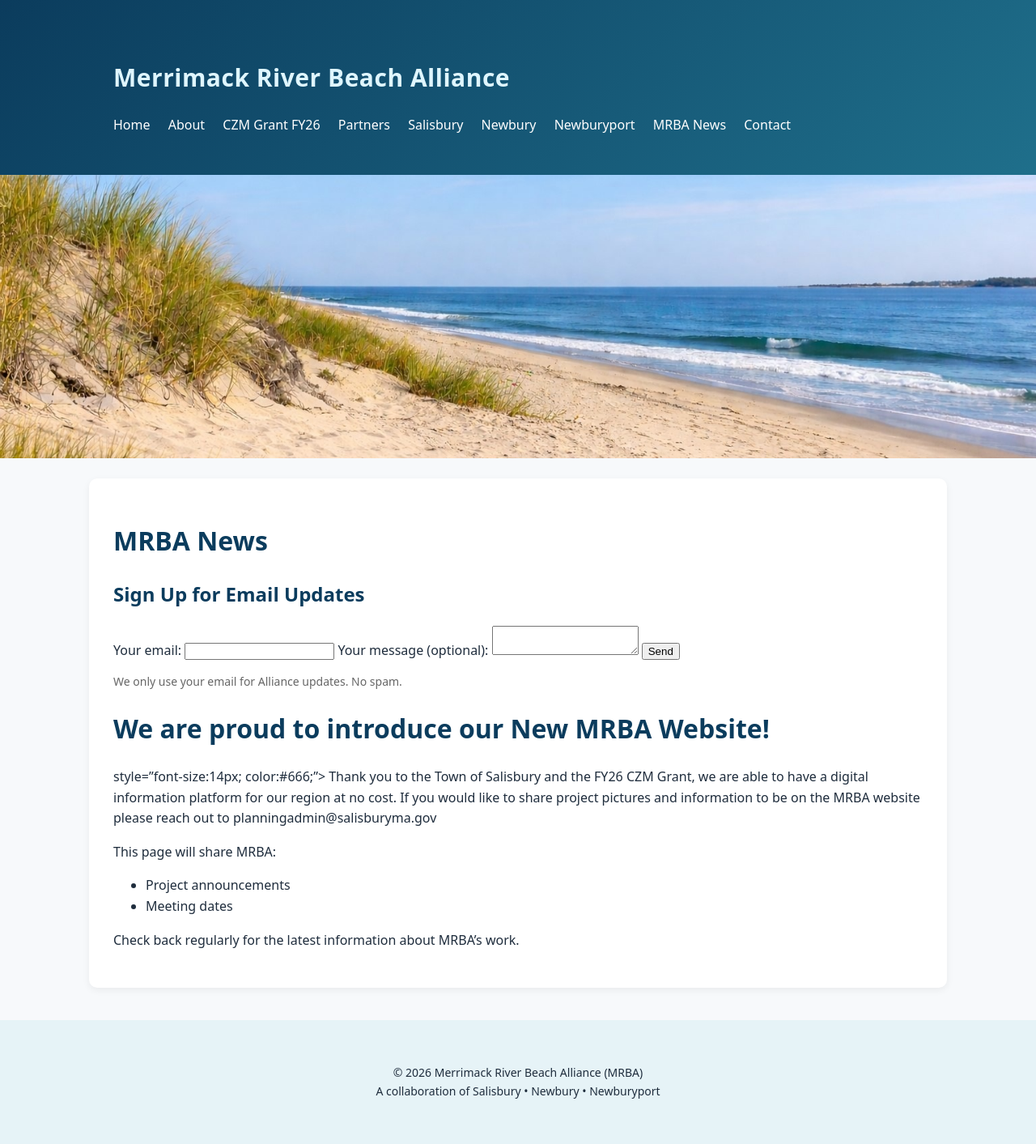
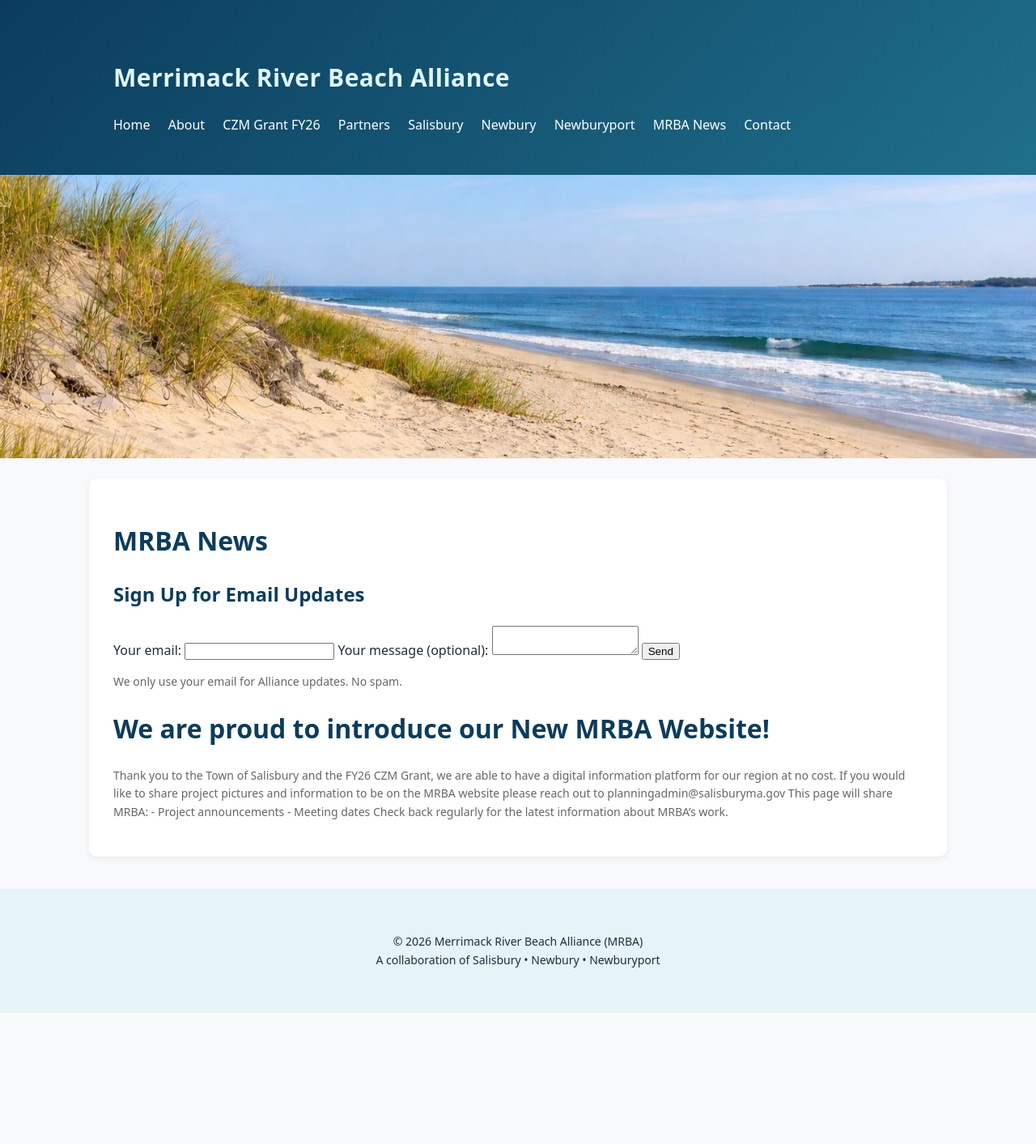
Before and after one commit to MAMRBAGOV/mamrba.gov, a Jekyll site: the page built from news.md, in a window 1280 px wide. Shown: the whole page at 81% size. Built offline with Jekyll 4.4.1, drawn with Linux system fonts in a browser that asks for light colours; after the commit the page ends 1251 px from its top, so only the background shows below that.

Commit message:
Update MRBA News page formatting and content

```diff
--- a/news.md
+++ b/news.md
@@ -26,7 +26,8 @@ title: Page Title
 </p>
 
 # We are proud to introduce our New MRBA Website!
-style="font-size:14px; color:#666;">
+
+<p style="font-size:14px; color:#666;">
   Thank you to the Town of Salisbury and the FY26 CZM Grant, we are able to have a digital information platform for our region at no cost. If you would like to share project pictures and information to be on the MRBA website please reach out to planningadmin@salisburyma.gov
 
 This page will share MRBA:
```
